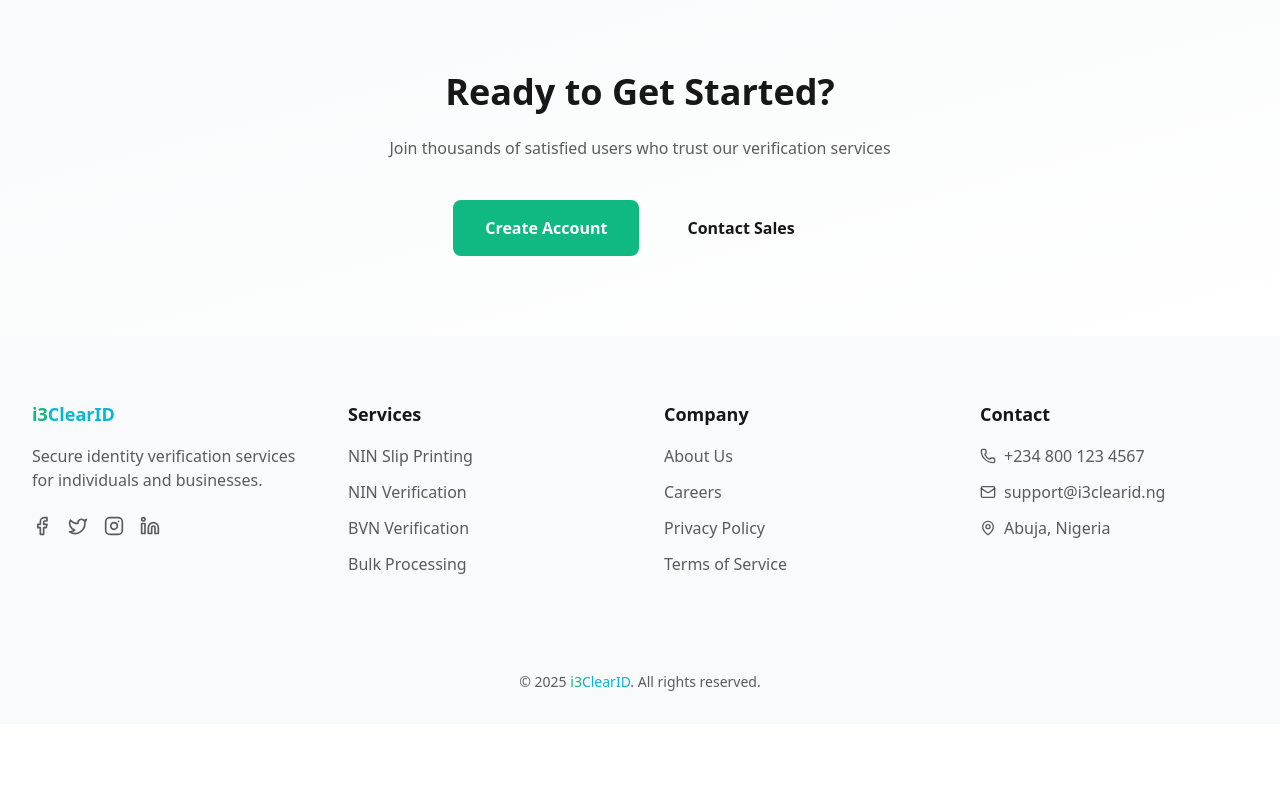
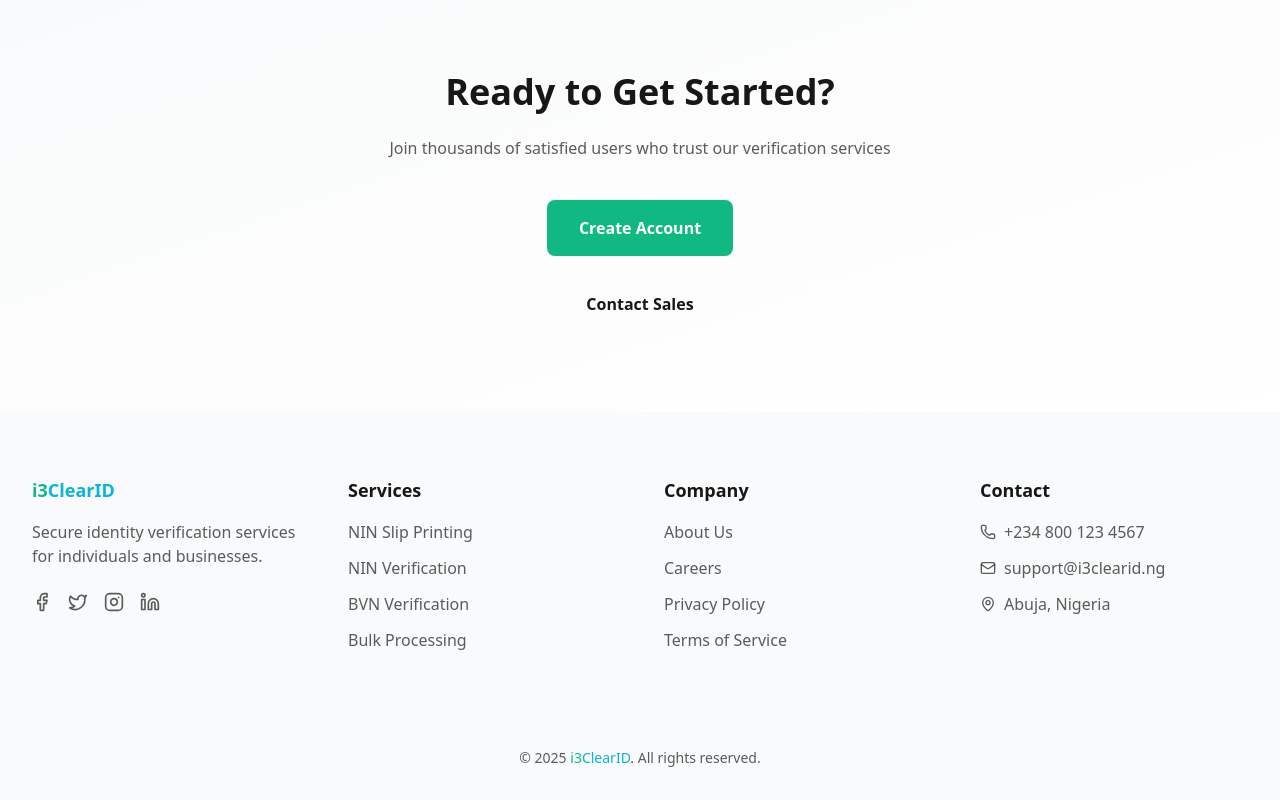
Before and after one commit to i3hub-official/i3clearid, a Next.js app: page / in a window 1280 px wide. Shown: the part 3528-4328 px from the top of the page. Before the commit the page ends 4252 px from the top, so only its background shows below. Built offline with nearby package versions, Linux system fonts and the light colour scheme.

Commit message:
Update page

```diff
--- a/src/app/page.tsx
+++ b/src/app/page.tsx
@@ -154,7 +154,7 @@
               Verify, print, and manage your NIN and BVN documents with
               government-compliant security. Reliable, fast, and trusted.
             </p>
-           <Link href="/target-page">
+            <Link href="/signup">
               <div className="flex flex-col sm:flex-row gap-4 justify-center cursor-pointer">
                 <button className="bg-primary text-white px-8 py-4 rounded-lg font-semibold hover:bg-primary/90 flex items-center justify-center gap-2 transition">
                   Get Started Now <ArrowRight className="w-5 h-5" />
@@ -444,14 +444,20 @@
             Join thousands of satisfied users who trust our verification
             services
           </p>
+          <Link href="/signup">
             <div className="flex flex-col sm:flex-row gap-4 justify-center">
               <button className="bg-primary text-white px-8 py-4 rounded-lg font-semibold hover:bg-primary/90 transition">
                 Create Account
               </button>
-            <button className="px-8 py-4 rounded-lg font-semibold hover:bg-card hover:text-primary transition">
+            </div>
+          </Link>
+          <Link href="#">
+            <div className="flex flex-col sm:flex-row gap-4 justify-center">
+              <button className="px-8 py-4 rounded-lg font-semibold hover:bg-card hover:text-primary transition mt-5">
                 Contact Sales
               </button>
             </div>
+          </Link>
         </div>
       </section>
     </div>
--- a/src/app/signup/page.tsx
+++ b/src/app/signup/page.tsx
@@ -109,7 +109,7 @@
         const statesList = data.states || [];
         setStates(statesList);
         sessionStorage.setItem("cachedStates", JSON.stringify(statesList));
-      } catch (error) {
+      } catch {
         console.error("Failed to load states");
       }
     };
@@ -140,7 +140,7 @@
         const lgasList = data.lgas || [];
         setLgas(lgasList);
         lgaCache.set(formData.state, lgasList);
-      } catch (error) {
+      } catch {
         console.error("Failed to load LGAs");
       }
     };
```
Lines whose indentation alone changed are shown as unchanged.
